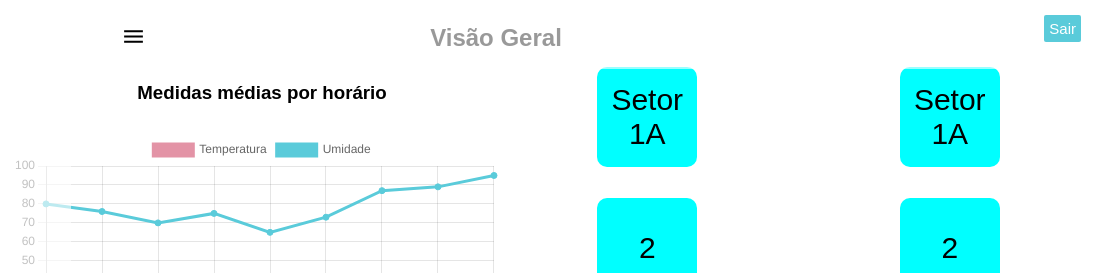
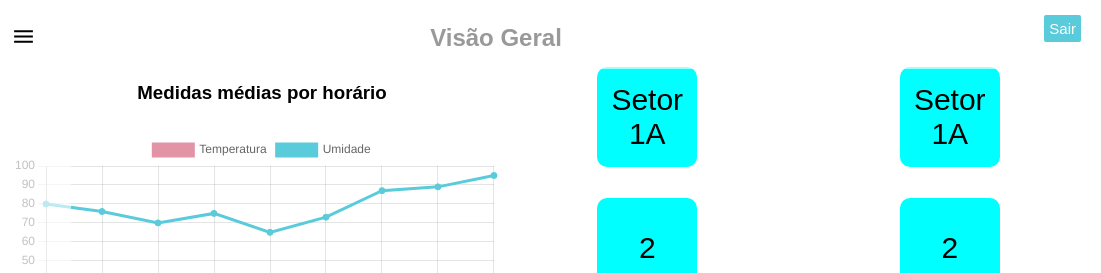
Before and after one commit to HenriqueValentimSP/Sprint-2, a plain HTML site: page site-institucional-SPRINT/dashgeral.html in a window 1280 px wide. Shown: the top 273 px of the page, 179-1280 px from the left. Drawn offline with nearby package versions, Linux system fonts and the light colour scheme.

Commit message:
Reposicionamento do botão para o menu lateral

```diff
--- a/site-institucional-SPRINT/css/sidebar.css
+++ b/site-institucional-SPRINT/css/sidebar.css
@@ -95,13 +95,14 @@ header{
 label #btnSide{
     z-index: 1;
     position: fixed;
-    left: 300px;
+    left: 190px;
     color: 4e5152;
     font-size: 25px;
     margin: 5px 0;
     cursor: pointer;
     transition: 0.5s;
     transition-property: color;
+    align-items: center;
 
 }
 
```
